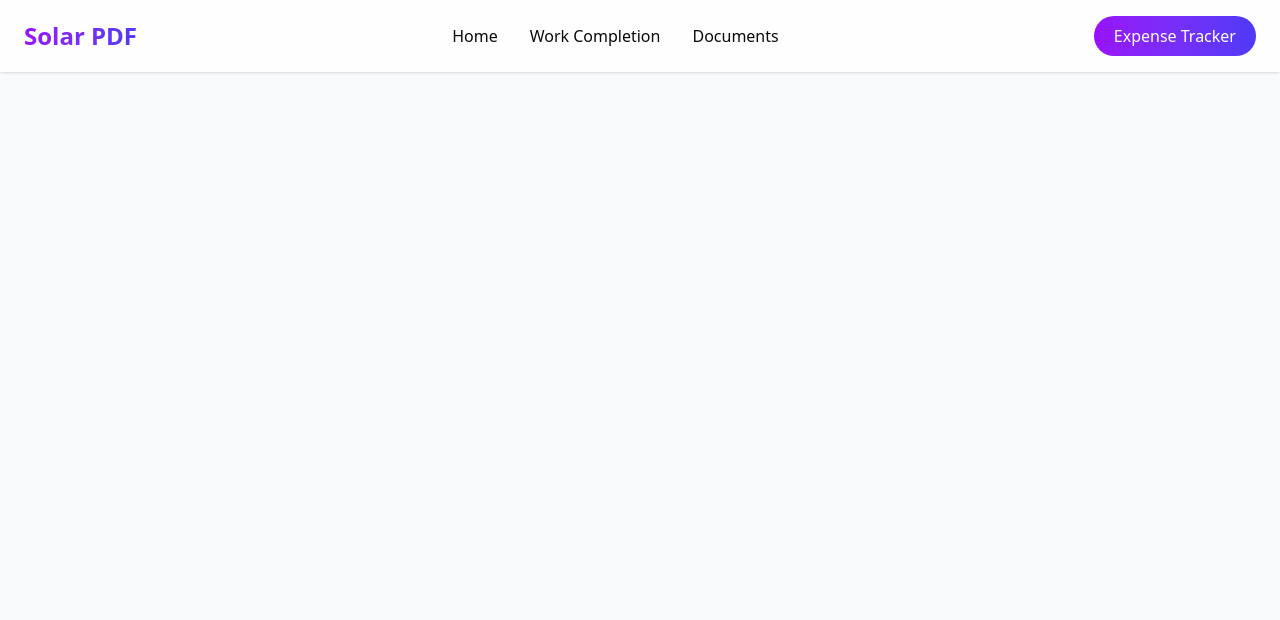
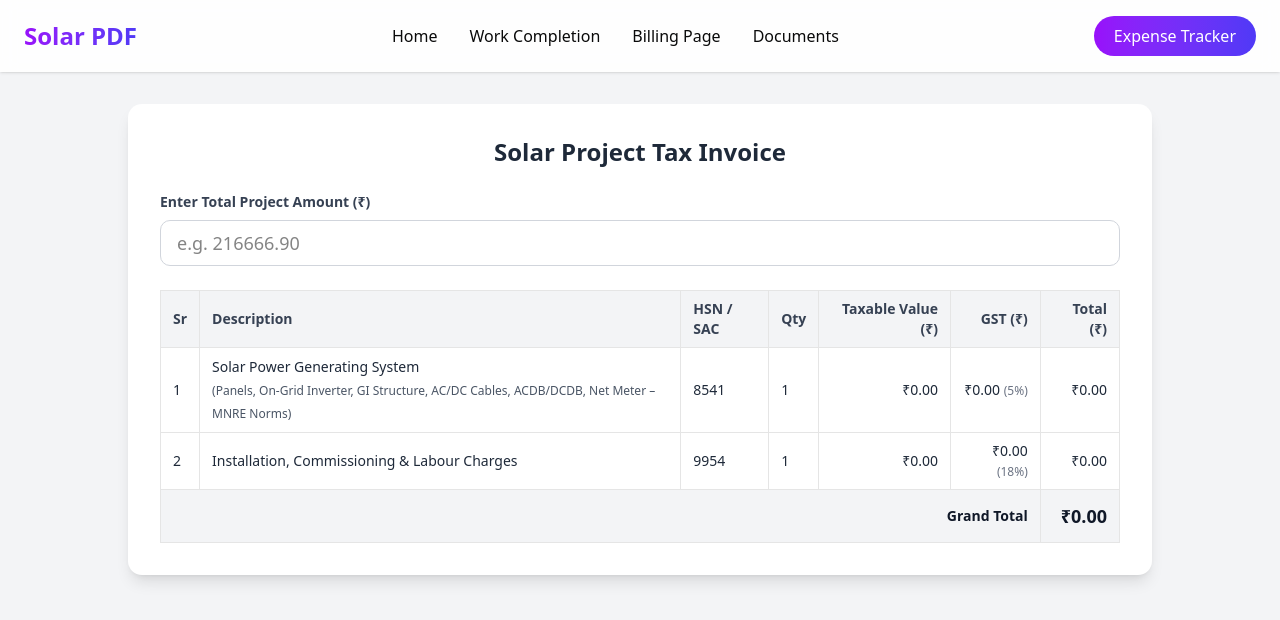
Before and after one commit to Harshbhavsar2004/PDF-Generation-For-Tejaswini-Sales, a React (Vite) app in the folder frontend/: page /billing-page in a window 1280 px wide. Shown: the top 620 px of the page. Built offline with nearby package versions, Linux system fonts and the light colour scheme.

Commit message:
Add SolarGSTBill component and update navigation for billing page

```diff
--- a/frontend/src/App.jsx
+++ b/frontend/src/App.jsx
@@ -15,6 +15,7 @@ import ExpenseTracker from "./Pages/expense_tracker"
 import NewTransactionPage from "./Pages/new_transaction/New_transaction"
 import TransactionsPage from "./Pages/transactions/transactions"
 import PartiesPage from "./Pages/parties/Partiespage"
+import SolarGSTBill from "./Pages/Solarbillformat"
 
 // -------------------- HOME --------------------
 const Home = () => {
@@ -108,6 +109,7 @@ const Navigation = () => {
         <div className="hidden md:flex items-center space-x-8">
           <Link to="/" className="nav-link">Home</Link>
           <Link to="/generate-report" className="nav-link">Work Completion</Link>
+          <Link to="/billing-page" className="nav-link">Billing Page</Link>
           <Link to="/multi-purpose" className="nav-link">Documents</Link>
         </div>
 
@@ -150,6 +152,7 @@ export default function App() {
           <Route path="/" element={<Home />} />
           <Route path="/generate-report" element={<WorkCompletionForm />} />
           <Route path="/multi-purpose" element={<MultiPurposeForm />} />
+          <Route path="/billing-page" element={<SolarGSTBill />} />
           {/* Expense Tracker (NO NAVBAR) */}
           <Route path="/expense-tracker" element={<ExpenseTracker />} />
           <Route
--- /dev/null
+++ b/frontend/src/Pages/Solarbillformat.jsx
@@ -0,0 +1,122 @@
+import { useState } from "react";
+
+export default function SolarGSTBill() {
+  const [totalAmount, setTotalAmount] = useState("");
+
+  const total = parseFloat(totalAmount) || 0;
+
+  // 70% Goods, 30% Service
+  const goodsTotal = total * 0.7;
+  const serviceTotal = total * 0.3;
+
+  const goodsTaxable = goodsTotal / 1.05;
+  const goodsGST = goodsTotal - goodsTaxable;
+
+  const serviceTaxable = serviceTotal / 1.18;
+  const serviceGST = serviceTotal - serviceTaxable;
+
+  const format = (num) =>
+    num.toLocaleString("en-IN", {
+      style: "currency",
+      currency: "INR",
+    });
+
+  return (
+    <div className="min-h-screen bg-gray-100 p-4 md:p-8">
+      <div className="mx-auto max-w-5xl rounded-xl bg-white p-6 md:p-8 shadow-lg">
+        {/* Header */}
+        <h2 className="text-2xl font-bold text-center text-gray-800 mb-6">
+          Solar Project Tax Invoice
+        </h2>
+
+        {/* Input */}
+        <div className="mb-6">
+          <label className="block text-sm font-semibold text-gray-700 mb-2">
+            Enter Total Project Amount (₹)
+          </label>
+          <input
+            type="number"
+            placeholder="e.g. 216666.90"
+            value={totalAmount}
+            onChange={(e) => setTotalAmount(e.target.value)}
+            className="w-full rounded-lg border border-gray-300 px-4 py-2 text-lg focus:border-blue-500 focus:outline-none focus:ring-2 focus:ring-blue-100"
+          />
+        </div>
+
+        {/* Table */}
+        <div className="overflow-x-auto">
+          <table className="w-full border border-gray-200 text-sm">
+            <thead className="bg-gray-100 text-gray-700">
+              <tr>
+                <th className="border px-3 py-2 text-left">Sr</th>
+                <th className="border px-3 py-2 text-left">Description</th>
+                <th className="border px-3 py-2 text-left">HSN / SAC</th>
+                <th className="border px-3 py-2 text-left">Qty</th>
+                <th className="border px-3 py-2 text-right">
+                  Taxable Value (₹)
+                </th>
+                <th className="border px-3 py-2 text-right">GST (₹)</th>
+                <th className="border px-3 py-2 text-right">Total (₹)</th>
+              </tr>
+            </thead>
+
+            <tbody className="text-gray-800">
+              <tr className="hover:bg-gray-50">
+                <td className="border px-3 py-2">1</td>
+                <td className="border px-3 py-2 leading-relaxed">
+                  Solar Power Generating System <br />
+                  <span className="text-xs text-gray-600">
+                    (Panels, On-Grid Inverter, GI Structure, AC/DC Cables,
+                    ACDB/DCDB, Net Meter – MNRE Norms)
+                  </span>
+                </td>
+                <td className="border px-3 py-2">8541</td>
+                <td className="border px-3 py-2">1</td>
+                <td className="border px-3 py-2 text-right">
+                  {format(goodsTaxable)}
+                </td>
+                <td className="border px-3 py-2 text-right">
+                  {format(goodsGST)}{" "}
+                  <span className="text-xs text-gray-500">(5%)</span>
+                </td>
+                <td className="border px-3 py-2 text-right font-medium">
+                  {format(goodsTotal)}
+                </td>
+              </tr>
+
+              <tr className="hover:bg-gray-50">
+                <td className="border px-3 py-2">2</td>
+                <td className="border px-3 py-2">
+                  Installation, Commissioning & Labour Charges
+                </td>
+                <td className="border px-3 py-2">9954</td>
+                <td className="border px-3 py-2">1</td>
+                <td className="border px-3 py-2 text-right">
+                  {format(serviceTaxable)}
+                </td>
+                <td className="border px-3 py-2 text-right">
+                  {format(serviceGST)}{" "}
+                  <span className="text-xs text-gray-500">(18%)</span>
+                </td>
+                <td className="border px-3 py-2 text-right font-medium">
+                  {format(serviceTotal)}
+                </td>
+              </tr>
+            </tbody>
+
+            <tfoot>
+              <tr className="bg-gray-100 font-bold text-gray-900">
+                <td colSpan="6" className="border px-3 py-3 text-right">
+                  Grand Total
+                </td>
+                <td className="border px-3 py-3 text-right text-lg">
+                  {format(total)}
+                </td>
+              </tr>
+            </tfoot>
+          </table>
+        </div>
+      </div>
+    </div>
+  );
+}
```
